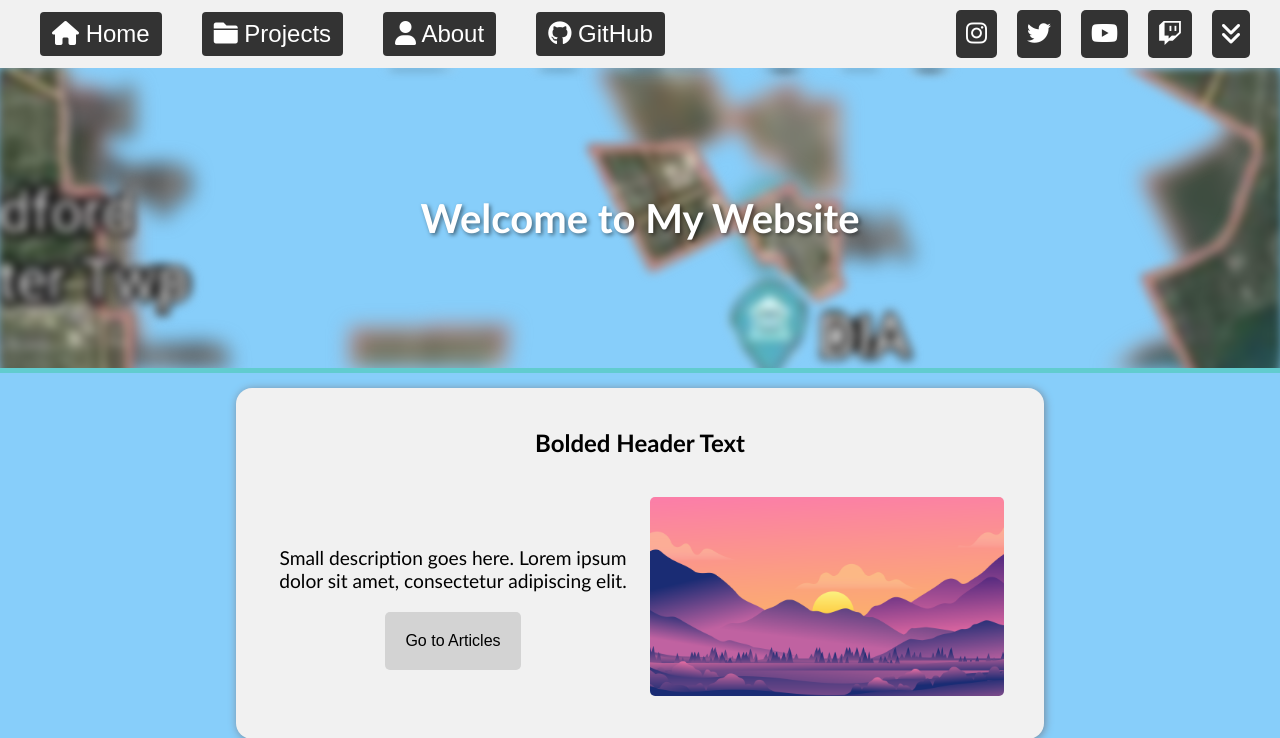
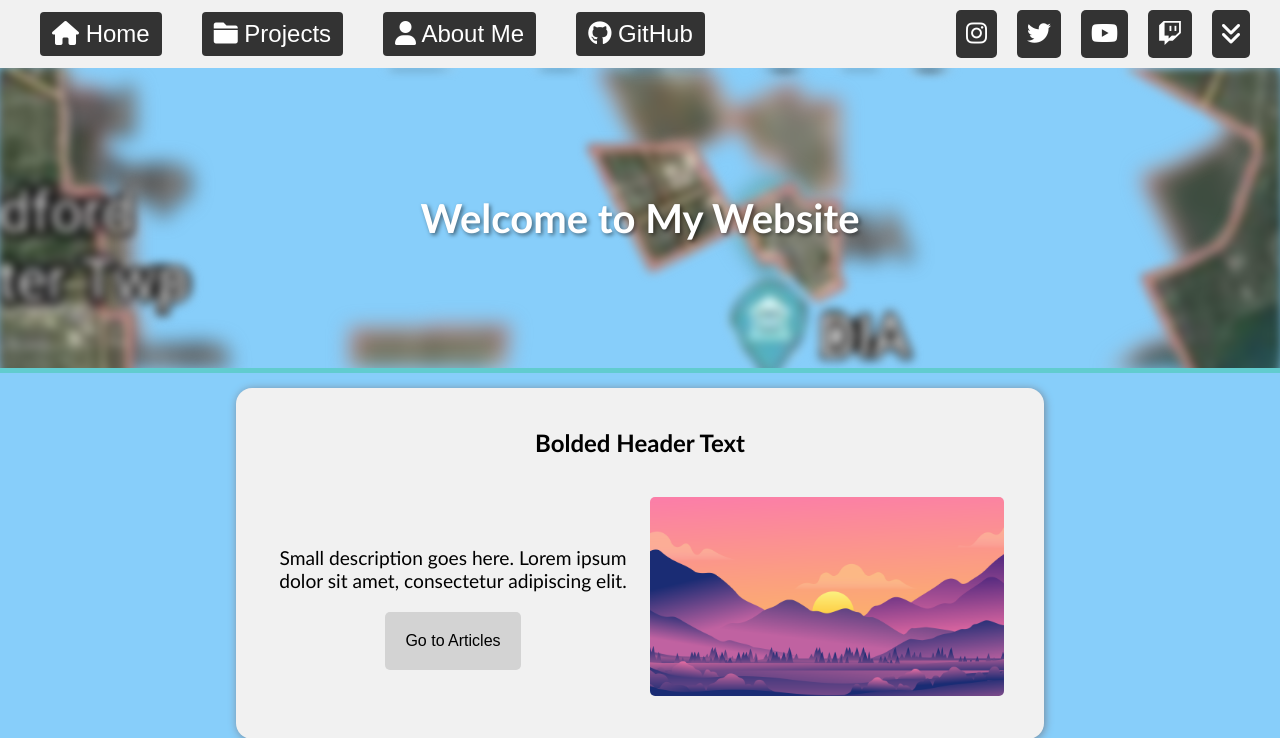
Before and after one commit to Dylan2Royle/Dev.Dylan2Royle.github.io, a PHP site: page /index.php in a window 1280 px wide. Shown: the top 738 px of the page. Run offline with PHP 8.4, Linux system fonts and the light colour scheme.

Commit message:
Update navbar.php

```diff
--- a/navbar.php
+++ b/navbar.php
@@ -21,7 +21,7 @@
     <nav class="nav-bar">
         <button onclick="Home()" class="nav-link"><i class="fas fa-home"></i> Home</button>
         <button onclick="Project()" class="nav-link"><i class="fas fa-folder"></i> Projects</button>
-        <button onclick="About()" class="nav-link"><i class="fas fa-user"></i> About</button>
+        <button onclick="About()" class="nav-link"><i class="fas fa-user"></i> About Me</button>
         <button onclick="GitHub()" class="nav-link"><i class="fab fa-github"></i> GitHub</button>
     </nav>
     <div class="social-media-icons">
```
